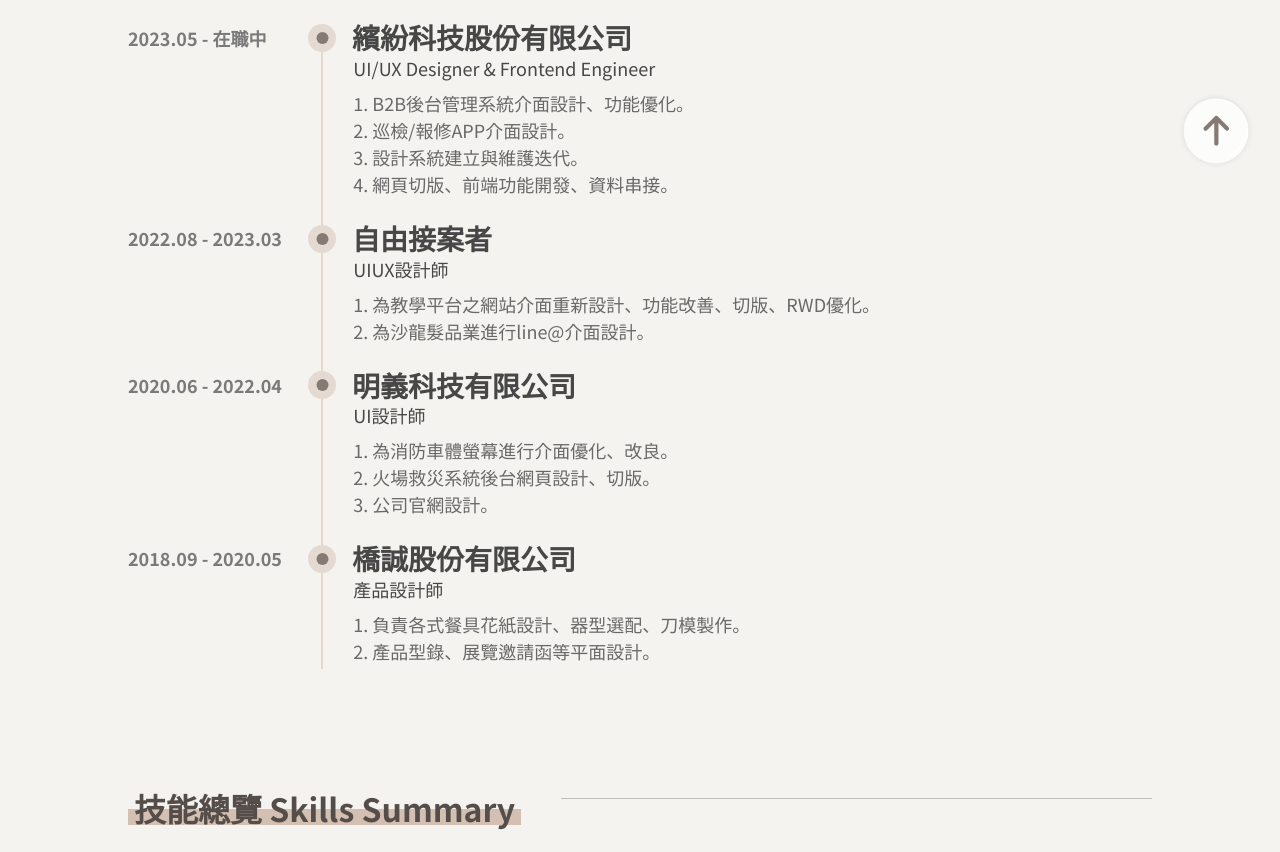
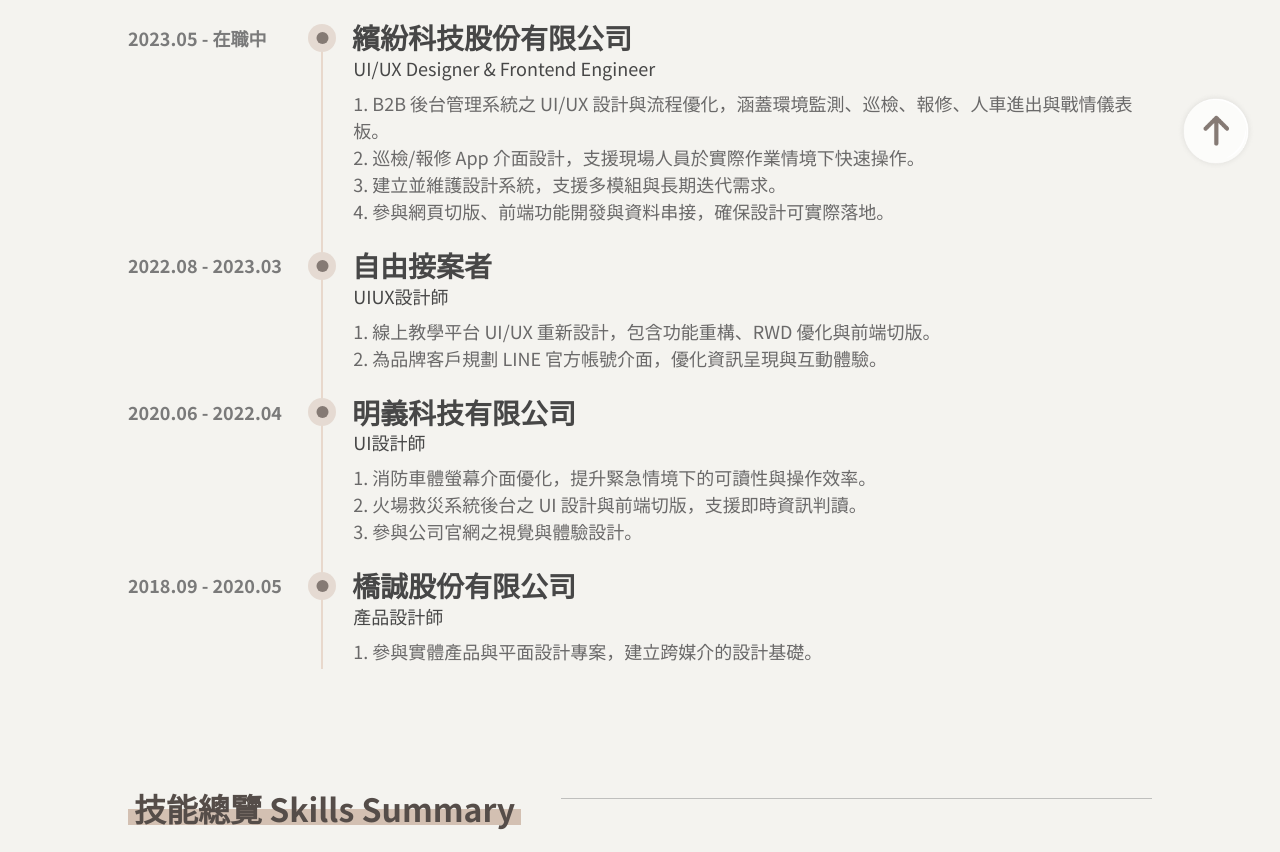
Before and after one commit to kuankuanli/myprofolio, a plain HTML site: page aboutme.html in a window 1280 px wide. Shown: the part 605-1457 px from the top of the page. Drawn offline with nearby package versions, Linux system fonts and the light colour scheme; a web font is replaced by a local one.

Commit message:
調整工作經歷內容

```diff
--- a/aboutme.html
+++ b/aboutme.html
@@ -61,10 +61,10 @@
                         <div class="experience-info">
                             <div class="job-title">UI/UX Designer & Frontend Engineer</div>
                             <div class="experience-content">
-                                <div>1. B2B後台管理系統介面設計、功能優化。</div>
-                                <div>2. 巡檢/報修APP介面設計。</div>
-                                <div>3. 設計系統建立與維護迭代。</div>
-                                <div>4. 網頁切版、前端功能開發、資料串接。</div>
+                                <div>1. B2B 後台管理系統之 UI/UX 設計與流程優化，涵蓋環境監測、巡檢、報修、人車進出與戰情儀表板。</div>
+                                <div>2. 巡檢/報修 App 介面設計，支援現場人員於實際作業情境下快速操作。</div>
+                                <div>3. 建立並維護設計系統，支援多模組與長期迭代需求。</div>
+                                <div>4. 參與網頁切版、前端功能開發與資料串接，確保設計可實際落地。</div>
                             </div>
                         </div>
                     </div>
@@ -82,8 +82,8 @@
                         <div class="experience-info">
                             <div class="job-title">UIUX設計師</div>
                             <div class="experience-content">
-                                <div>1. 為教學平台之網站介面重新設計、功能改善、切版、RWD優化。</div>
-                                <div>2. 為沙龍髮品業進行line@介面設計。</div>
+                                <div>1. 線上教學平台 UI/UX 重新設計，包含功能重構、RWD 優化與前端切版。</div>
+                                <div>2. 為品牌客戶規劃 LINE 官方帳號介面，優化資訊呈現與互動體驗。</div>
                             </div>
                         </div>
                     </div>
@@ -101,9 +101,9 @@
                         <div class="experience-info">
                             <div class="job-title">UI設計師</div>
                             <div class="experience-content">
-                                <div>1. 為消防車體螢幕進行介面優化、改良。</div>
-                                <div>2. 火場救災系統後台網頁設計、切版。</div>
-                                <div>3. 公司官網設計。</div>
+                                <div>1. 消防車體螢幕介面優化，提升緊急情境下的可讀性與操作效率。</div>
+                                <div>2. 火場救災系統後台之 UI 設計與前端切版，支援即時資訊判讀。</div>
+                                <div>3. 參與公司官網之視覺與體驗設計。</div>
                             </div>
                         </div>
                     </div>
@@ -121,8 +121,7 @@
                         <div class="experience-info">
                             <div class="job-title">產品設計師</div>
                             <div class="experience-content">
-                                <div>1. 負責各式餐具花紙設計、器型選配、刀模製作。</div>
-                                <div>2. 產品型錄、展覽邀請函等平面設計。</div>
+                                <div>1. 參與實體產品與平面設計專案，建立跨媒介的設計基礎。</div>
                             </div>
                         </div>
                     </div>
```
